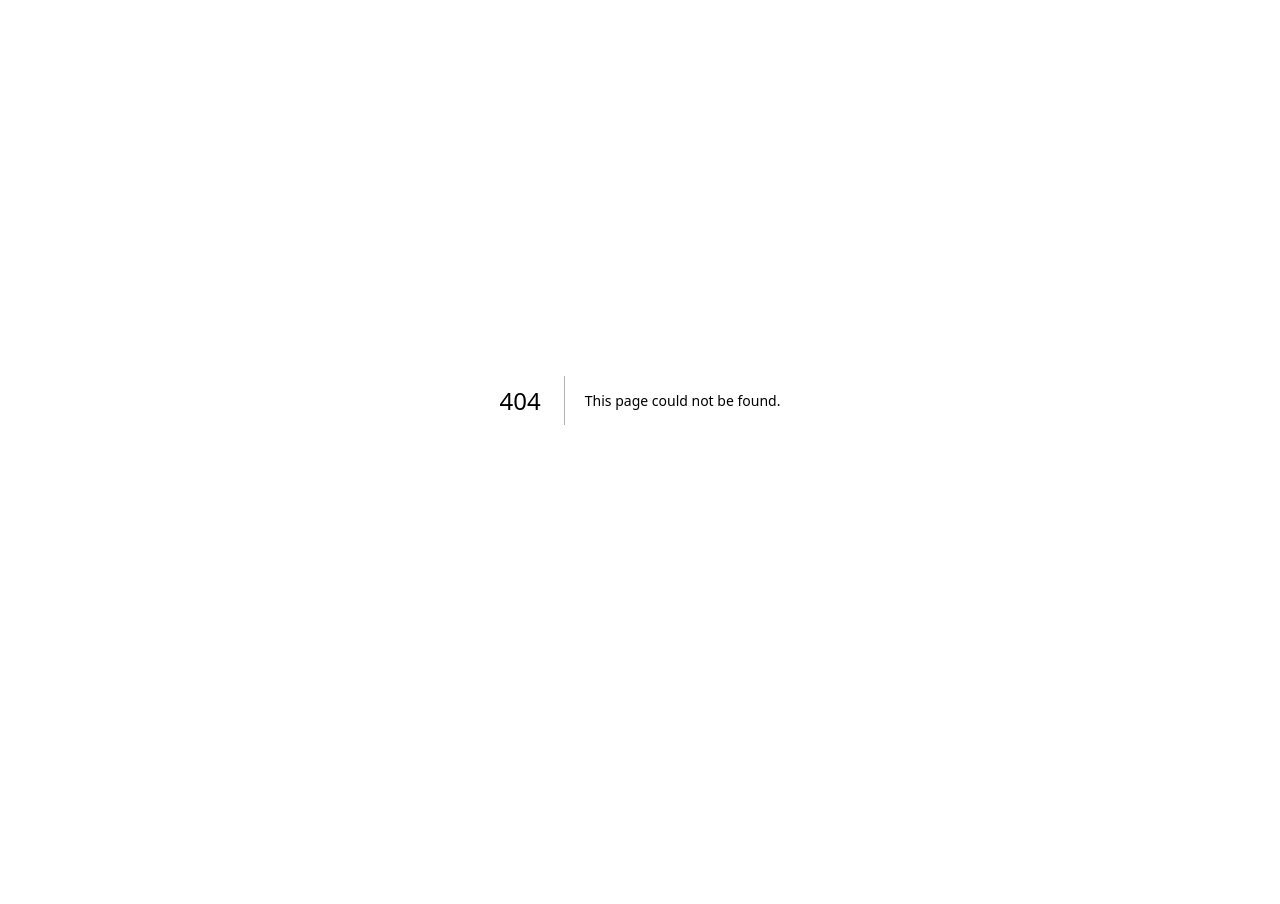
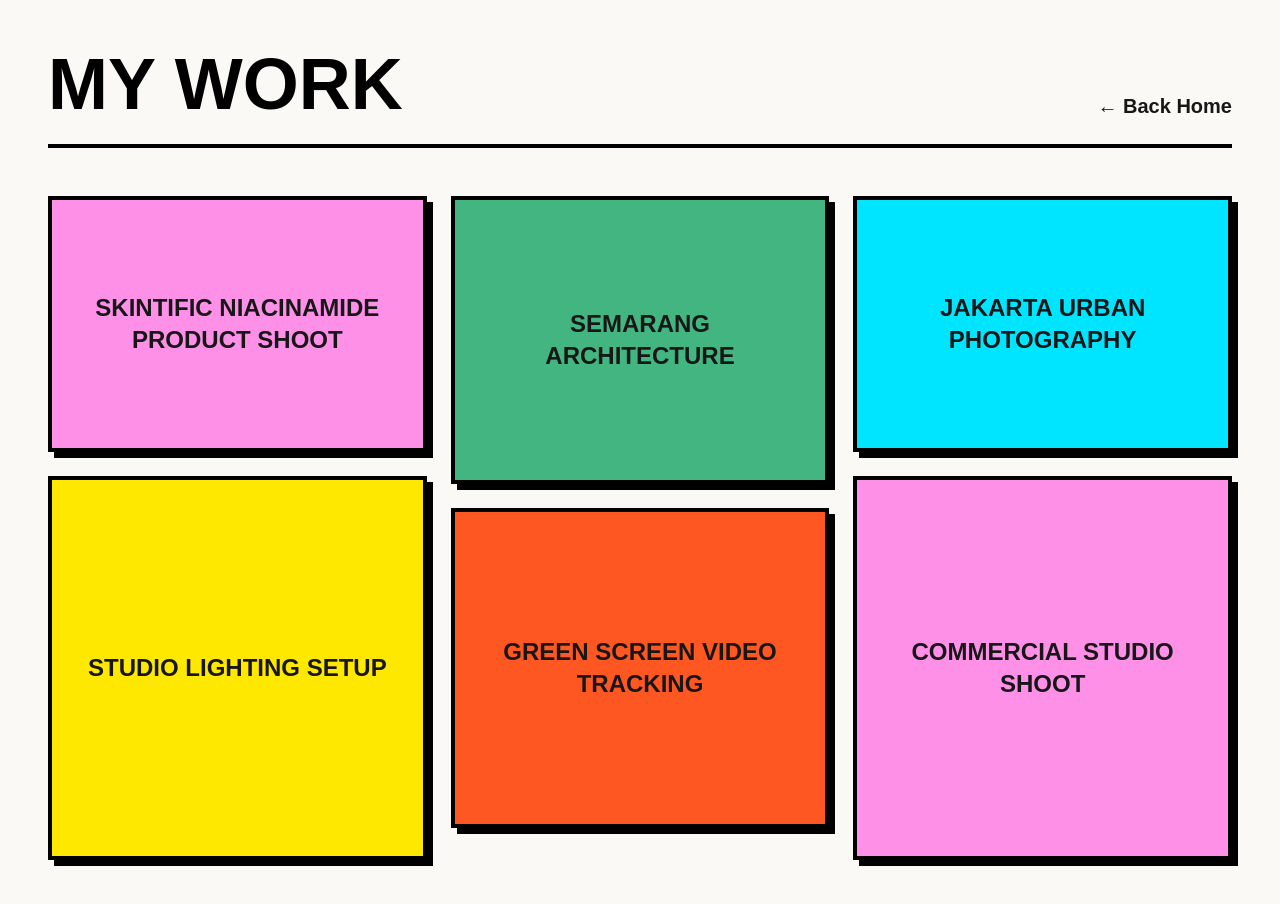
Before and after one commit to Adityasat23/booking-portfolio, a Next.js app: page /portfolio in a window 1280 px wide. Before the commit this address had no page. Shown: the top 904 px of the page. Before the commit the page ends 800 px from the top, so only its background shows below. Built offline with nearby package versions, Linux system fonts and the light colour scheme.

Commit message:
Add neobrutalism hero and pinterest portfolio

```diff
--- /dev/null
+++ b/app/portfolio/page.tsx
@@ -0,0 +1,53 @@
+import Link from 'next/link';
+
+export default function PortfolioPage() {
+  // Ini adalah data simulasi (dummy). Nanti Anda bisa sesuaikan nama file dan ukurannya.
+  const portfolioItems = [
+    { id: 1, src: '/images/skintific-product.jpg', alt: 'Skintific Niacinamide Product Shoot', height: 'h-64', bg: 'bg-[#FF90E8]' },
+    { id: 2, src: '/images/studio-lighting.jpg', alt: 'Studio Lighting Setup', height: 'h-96', bg: 'bg-[#FFE800]' },
+    { id: 3, src: '/images/travel-semarang.jpg', alt: 'Semarang Architecture', height: 'h-72', bg: 'bg-[#43B581]' },
+    { id: 4, src: '/images/green-screen.jpg', alt: 'Green Screen Video Tracking', height: 'h-80', bg: 'bg-[#FF5722]' },
+    { id: 5, src: '/images/travel-jakarta.jpg', alt: 'Jakarta Urban Photography', height: 'h-64', bg: 'bg-[#00E5FF]' },
+    { id: 6, src: '/images/commercial.jpg', alt: 'Commercial Studio Shoot', height: 'h-96', bg: 'bg-[#FF90E8]' },
+  ];
+
+  return (
+    <main className="min-h-screen bg-[#faf9f6] p-6 md:p-12">
+      <div className="max-w-7xl mx-auto">
+
+        {/* Header Galeri */}
+        <div className="flex flex-col md:flex-row md:justify-between md:items-end mb-12 border-b-4 border-black pb-6 gap-4">
+          <h1 className="text-5xl md:text-7xl font-black uppercase text-black">My Work</h1>
+          <Link href="/" className="font-bold text-xl hover:underline underline-offset-8 decoration-4 decoration-[#FFE800]">
+            &larr; Back Home
+          </Link>
+        </div>
+
+        {/* Pinterest Masonry Layout */}
+        {/* columns-1 (HP), columns-2 (Tablet), columns-3 (Desktop) */}
+        <div className="columns-1 sm:columns-2 lg:columns-3 gap-6 space-y-6">
+          {portfolioItems.map((item) => (
+            <div
+              key={item.id}
+              className="break-inside-avoid relative group cursor-pointer"
+            >
+              {/* Kotak Neobrutalism */}
+              <div className={`w-full border-4 border-black shadow-[6px_6px_0px_0px_rgba(0,0,0,1)] hover:shadow-[10px_10px_0px_0px_rgba(0,0,0,1)] hover:-translate-y-1 transition-all duration-300 overflow-hidden ${item.height} ${item.bg} relative`}>
+
+                {/*
+                  Nanti hapus baris teks ini, lalu ganti dengan tag <img> asli Anda:
+                  <img src={item.src} alt={item.alt} className="w-full h-full object-cover" />
+                */}
+                <div className="absolute inset-0 flex items-center justify-center p-6 text-center font-black text-2xl uppercase border-black">
+                  {item.alt}
+                </div>
+
+              </div>
+            </div>
+          ))}
+        </div>
+
+      </div>
+    </main>
+  )
+}
--- a/components/Hero.tsx
+++ b/components/Hero.tsx
@@ -1,28 +1,57 @@
-import { motion } from "framer-motion";
+import Link from 'next/link';
+import { motion } from 'framer-motion';
 
 export default function Hero() {
   return (
-    <section className="text-center space-y-6 flex flex-col items-center pt-32 pb-16">
-      <motion.h1
-        initial={{ opacity: 0, y: 20 }} animate={{ opacity: 1, y: 0 }}
-        className="text-4xl md:text-6xl font-medium text-neutral-900 dark:text-neutral-100 tracking-tight leading-[1.1]"
-      >
-        OUTDOOR GRADUATION <br/>
-        <span className="text-transparent bg-clip-text bg-gradient-to-r from-blue-500 to-purple-500">
-          PORTRAIT SEMARANG
-        </span>
-      </motion.h1>
-      <motion.p
-        initial={{ opacity: 0, y: 20 }} animate={{ opacity: 1, y: 0 }} transition={{ delay: 0.1 }}
-        className="text-lg md:text-xl text-neutral-500 max-w-2xl"
-      >
-        Capture Your Best Campus Memories . Sesi foto wisuda outdoor premium langsung di spot ikonik kampusmu. Santai, dan pasti aesthetic.
-      </motion.p>
-      <div className="pt-4">
-         <a href="#booking" className="px-8 py-4 bg-neutral-900 dark:bg-neutral-100 text-white dark:text-neutral-950 font-medium rounded-full hover:scale-105 transition-transform shadow-lg">
-            Booking Sekarang
-         </a>
+    <section className="min-h-[80vh] flex flex-col justify-center px-6 py-12 bg-[#faf9f6] border-b-4 border-black">
+      <div className="max-w-6xl mx-auto w-full grid grid-cols-1 md:grid-cols-2 gap-12 items-center">
+
+        {/* Bagian Teks */}
+        <motion.div
+          initial={{ opacity: 0, y: 20 }}
+          animate={{ opacity: 1, y: 0 }}
+          transition={{ duration: 0.5 }}
+        >
+          <h1 className="text-5xl md:text-7xl font-black uppercase leading-tight mb-4 text-black">
+            Aditya Satria Pratama
+          </h1>
+          <p className="text-xl md:text-2xl font-bold mb-8 text-gray-800">
+            Product, Video & Commercial Photographer.
+          </p>
+          <div className="flex flex-col sm:flex-row gap-4 mt-8">
+            <Link
+              href="/#booking-form"
+              className="px-8 py-4 bg-[#FFE800] border-4 border-black text-black font-black text-lg uppercase text-center shadow-[6px_6px_0px_0px_rgba(0,0,0,1)] hover:shadow-none hover:translate-x-[6px] hover:translate-y-[6px] transition-all"
+            >
+              Book a Session
+            </Link>
+            <Link
+              href="/portfolio"
+              className="px-8 py-4 bg-white border-4 border-black text-black font-black text-lg uppercase text-center shadow-[6px_6px_0px_0px_rgba(0,0,0,1)] hover:shadow-none hover:translate-x-[6px] hover:translate-y-[6px] transition-all"
+            >
+              View Work
+            </Link>
+          </div>
+        </motion.div>
+
+        {/* Bagian Foto Profil / Highlight */}
+        <motion.div
+          initial={{ opacity: 0, x: 20 }}
+          animate={{ opacity: 1, x: 0 }}
+          transition={{ duration: 0.5, delay: 0.2 }}
+          className="relative w-full"
+        >
+          <div className="aspect-[4/5] md:aspect-square bg-[#FF90E8] border-4 border-black shadow-[8px_8px_0px_0px_rgba(0,0,0,1)] overflow-hidden relative">
+            {/* Nanti ganti 'src' dengan foto profil atau karya terbaik Anda */}
+            <img
+              src="/images/hero-profile.jpg"
+              alt="Aditya Satria Pratama"
+              className="w-full h-full object-cover grayscale hover:grayscale-0 transition-all duration-500"
+            />
+          </div>
+        </motion.div>
+
       </div>
     </section>
-  );
+  )
 }
```
